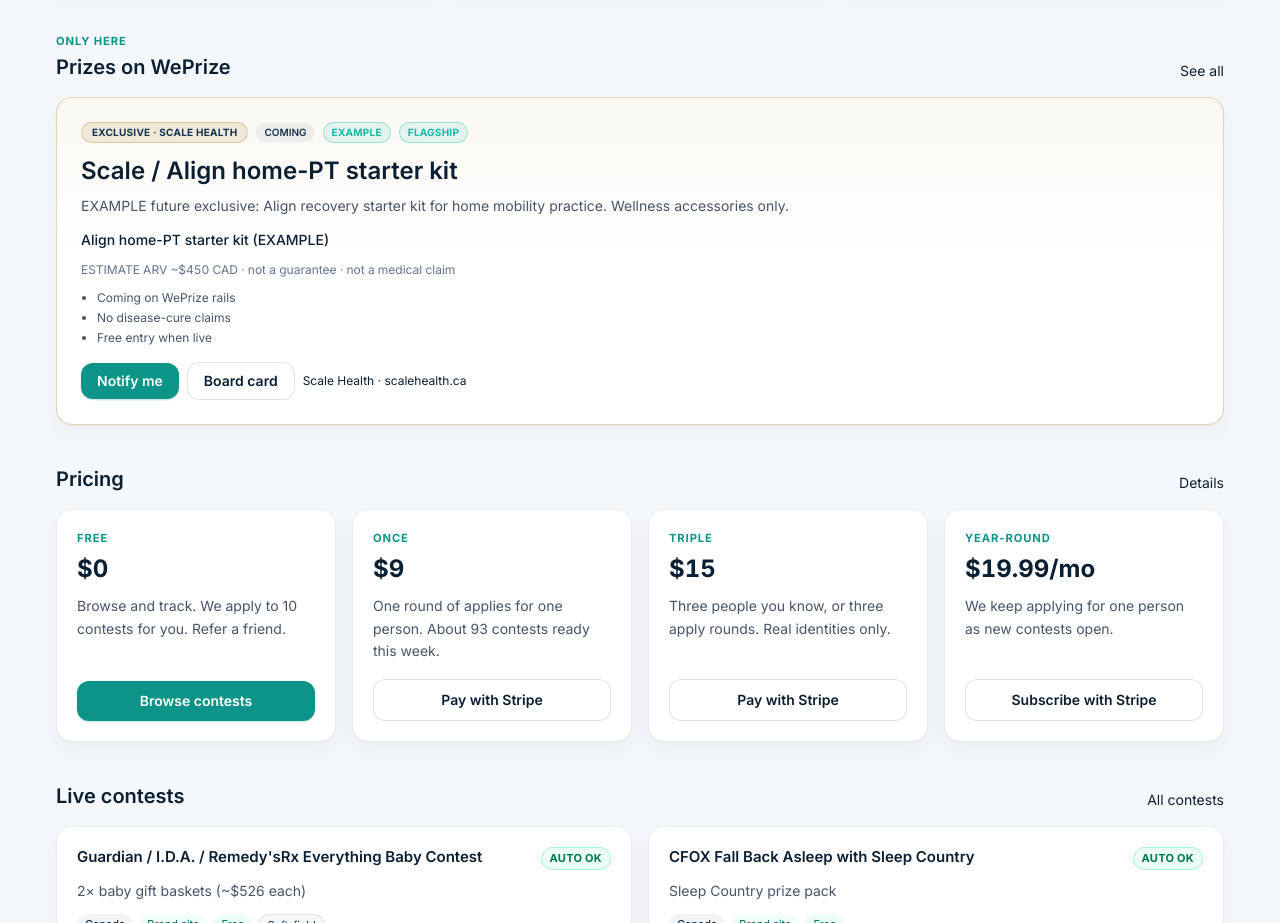
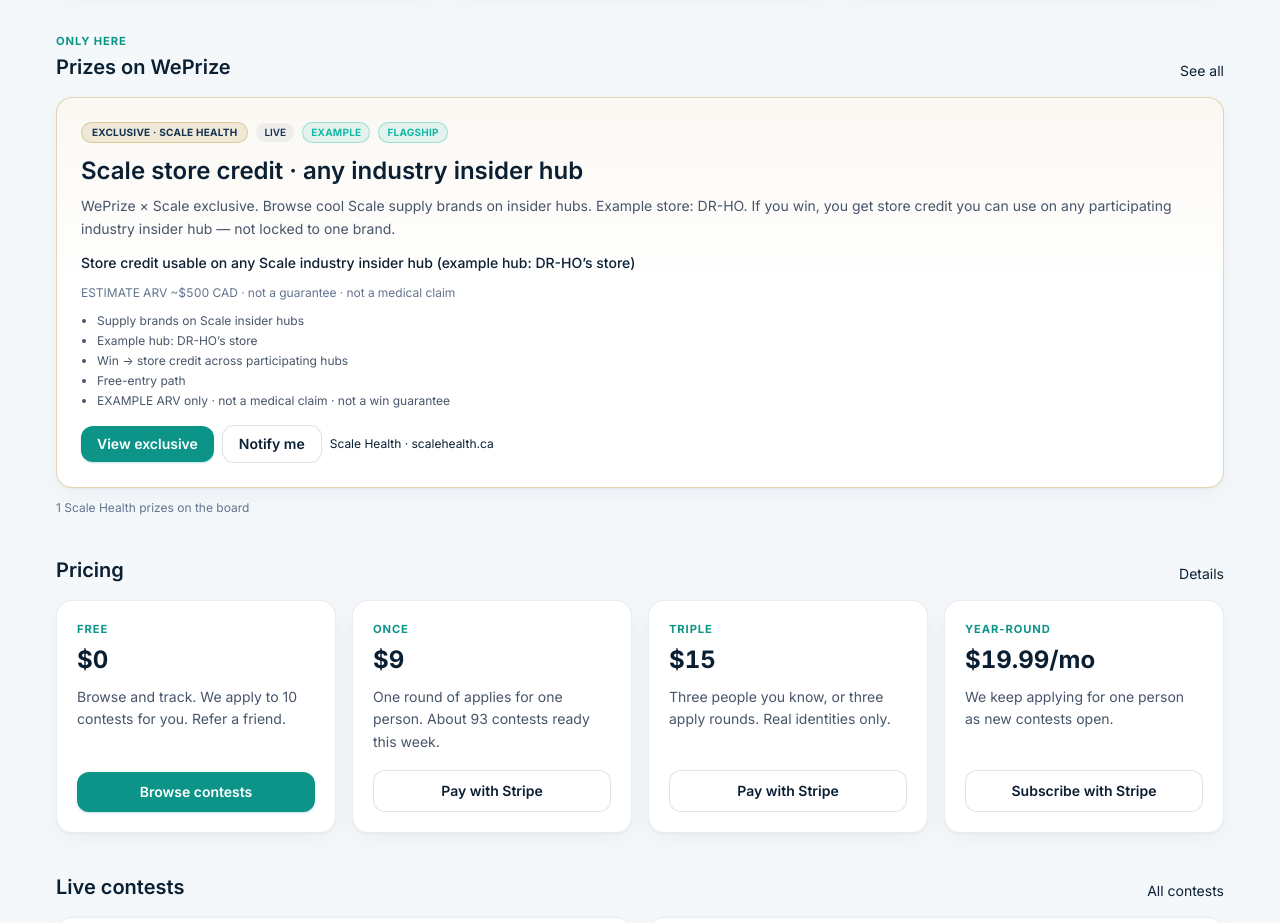
Before and after one commit to randy-ship-it/weprize, a React (Vite) app: page / in a window 1280 px wide. Shown: the part 1440-2363 px from the top of the page. Built offline with nearby package versions, Linux system fonts and the light colour scheme; no server answers.

Commit message:
feat(scale): working store-credit exclusive with DR-HO hub example
Fix broken Exclusives click-in (contest_slug pointed at missing board cards).
Flagship is now Scale store credit usable on any industry insider hub; example
store = DR-HO. Adds matching contests.json row + detail hubs blurb.

```diff
--- a/src/components/ExclusiveCard.tsx
+++ b/src/components/ExclusiveCard.tsx
@@ -60,13 +60,19 @@ export function ExclusiveCard({
         ))}
       </ul>
       <div className="flex flex-wrap gap-2 items-center">
-        <button type="button" onClick={notify} className="btn-primary px-4 py-2 text-sm">
-          {exclusive.cta_label}
-        </button>
         {exclusive.contest_slug ? (
-          <Link to={`/contests/${exclusive.contest_slug}`} className="btn-ghost px-4 py-2 text-sm text-navy-950">
-            Board card
+          <Link to={`/contests/${exclusive.contest_slug}`} className="btn-primary px-4 py-2 text-sm">
+            {exclusive.cta_label || 'Open exclusive'}
           </Link>
+        ) : (
+          <button type="button" onClick={notify} className="btn-primary px-4 py-2 text-sm">
+            {exclusive.cta_label}
+          </button>
+        )}
+        {exclusive.contest_slug ? (
+          <button type="button" onClick={notify} className="btn-ghost px-4 py-2 text-sm text-navy-950">
+            Notify me
+          </button>
         ) : null}
         <a
           href={exclusive.sponsor_url}
--- a/src/data/exclusives.json
+++ b/src/data/exclusives.json
@@ -1,33 +1,52 @@
 [
   {
     "id": "ex-001",
+    "slug": "scale-store-credit-insider-hubs",
+    "title": "Scale store credit \u00b7 any industry insider hub",
+    "sponsor": "Scale Health",
+    "sponsor_url": "https://scalehealth.ca",
+    "summary": "WePrize \u00d7 Scale exclusive. Browse cool Scale supply brands on insider hubs. Example store: DR-HO. If you win, you get store credit you can use on any participating industry insider hub \u2014 not locked to one brand.",
+    "prize_text": "Store credit usable on any Scale industry insider hub (example hub: DR-HO\u2019s store)",
+    "arv_cad_estimate": 500,
+    "status": "live",
+    "first_party": true,
+    "lane": "store_credit",
+    "highlights": [
+      "Supply brands on Scale insider hubs",
+      "Example hub: DR-HO\u2019s store",
+      "Win \u2192 store credit across participating hubs",
+      "Free-entry path",
+      "EXAMPLE ARV only \u00b7 not a medical claim \u00b7 not a win guarantee"
+    ],
+    "cta_label": "View exclusive",
+    "contest_slug": "scale-store-credit-insider-hubs"
+  },
+  {
+    "id": "ex-002",
     "slug": "home-humanoid-12mo",
     "title": "12-month home humanoid instruct/use (pre-order)",
     "sponsor": "Scale Health",
     "sponsor_url": "https://scalehealth.ca",
-    "summary": "Flagship WePrize exclusive on our rails. Winner gets 12 months instructing and using a home humanoid (pre-order), quietly previewing future in-home physio / PT with Scale / Align.",
-    "prize_text": "12-month home humanoid instruct/use (pre-order)",
+    "summary": "Future exclusive on our rails \u2014 demoted while store-credit hub exclusive is live.",
+    "prize_text": "12-month home humanoid instruct/use (pre-order) \u2014 COMING",
     "arv_cad_estimate": 24000,
-    "status": "preview",
+    "status": "coming",
     "first_party": true,
     "lane": "humanoid",
     "highlights": [
-      "First-party exclusive on WePrize rails",
+      "Coming later",
       "Free-entry path when live",
-      "Soft promo for future in-home physio / PT",
-      "Household rules we write because first-party",
-      "EXAMPLE ARV only · not a medical claim"
+      "EXAMPLE ARV only"
     ],
-    "cta_label": "Notify me",
-    "contest_slug": "scale-health-home-humanoid"
+    "cta_label": "Notify me"
   },
   {
-    "id": "ex-002",
+    "id": "ex-003",
     "slug": "align-home-pt-kit",
     "title": "Scale / Align home-PT starter kit",
     "sponsor": "Scale Health",
     "sponsor_url": "https://scalehealth.ca",
-    "summary": "EXAMPLE future exclusive: Align recovery starter kit for home mobility practice. Wellness accessories only.",
+    "summary": "EXAMPLE future exclusive: Align recovery starter kit. Wellness accessories only.",
     "prize_text": "Align home-PT starter kit (EXAMPLE)",
     "arv_cad_estimate": 450,
     "status": "coming",
@@ -38,26 +57,6 @@
       "No disease-cure claims",
       "Free entry when live"
     ],
-    "cta_label": "Notify me",
-    "contest_slug": "scale-health-align-home-pt-kit"
-  },
-  {
-    "id": "ex-003",
-    "slug": "align-recovery-pack",
-    "title": "Align recovery accessories pack",
-    "sponsor": "Scale Health",
-    "sponsor_url": "https://scalehealth.ca",
-    "summary": "EXAMPLE coming exclusive: recovery accessories pack for home practice days.",
-    "prize_text": "Align recovery accessories pack (EXAMPLE)",
-    "arv_cad_estimate": 180,
-    "status": "coming",
-    "first_party": true,
-    "lane": "align",
-    "highlights": [
-      "First-party rails",
-      "EXAMPLE only",
-      "Canada-first"
-    ],
     "cta_label": "Notify me"
   },
   {
@@ -66,18 +65,16 @@
     "title": "Scale Health community challenge badge",
     "sponsor": "Scale Health",
     "sponsor_url": "https://scalehealth.ca",
-    "summary": "EXAMPLE community challenge badge + merch pack for WePrize members who stay on the board.",
+    "summary": "EXAMPLE community challenge badge + merch pack.",
     "prize_text": "Community challenge badge pack (EXAMPLE)",
     "arv_cad_estimate": 75,
     "status": "coming",
     "first_party": true,
     "lane": "other",
     "highlights": [
-      "Soft engagement exclusive",
       "Not live yet",
       "EXAMPLE"
     ],
-    "cta_label": "Notify me",
-    "contest_slug": "scale-health-community-challenge"
+    "cta_label": "Notify me"
   }
 ]
--- a/src/pages/ContestDetail.tsx
+++ b/src/pages/ContestDetail.tsx
@@ -17,7 +17,7 @@ export function ContestDetail() {
     return (
       <div className="rounded-2xl border border-dashed border-navy-950/20 bg-white p-10 text-center">
         <p className="text-navy-950 font-semibold mb-2">Contest not found</p>
-        <p className="text-sm text-slate-600 mb-4">That slug is not in the draft seed.</p>
+        <p className="text-sm text-slate-600 mb-4">That contest is not on the board. Try Exclusives or Contests.</p>
         <Link to="/contests" className="text-teal-600 hover:underline text-sm">
           Back to feed
         </Link>
@@ -58,6 +58,30 @@ export function ContestDetail() {
         <h1 className="text-2xl sm:text-3xl font-bold text-navy-950 tracking-tight">{contest.name}</h1>
         <p className="text-slate-600 leading-relaxed">{contest.prize_text}</p>
       </header>
+
+      {exclusive && contest.source === 'scale_health' ? (
+        <section className="card-surface rounded-2xl p-5 space-y-3 border border-soft-gold/30">
+          <h2 className="text-sm font-semibold text-navy-950">Industry insider hubs</h2>
+          <p className="text-sm text-slate-600 leading-relaxed">
+            Scale connects wellness supply brands to industry insider hubs. Example store on the network:{' '}
+            <span className="font-medium text-navy-950">DR-HO</span>. If you win, your store credit works on any participating insider hub — pick the brand store you actually want.
+          </p>
+          <ul className="text-sm text-slate-600 list-disc pl-5 space-y-1">
+            <li>Browse cool Scale supply brands on hub storefronts</li>
+            <li>Example hub: DR-HO&apos;s store</li>
+            <li>Prize = store credit across participating hubs (not locked to one SKU)</li>
+            <li>Free entry · official rules when entry fully opens · estimates only</li>
+          </ul>
+          <a
+            href="https://scalehealth.ca"
+            target="_blank"
+            rel="noopener noreferrer"
+            className="inline-flex text-sm text-teal-600 hover:underline"
+          >
+            Scale Health →
+          </a>
+        </section>
+      ) : null}
 
       <section className="card-surface rounded-2xl p-5 space-y-3">
         <h2 className="text-sm font-semibold text-navy-950">Prize</h2>
--- a/src/pages/Exclusives.tsx
+++ b/src/pages/Exclusives.tsx
@@ -19,11 +19,11 @@ export function Exclusives() {
           WePrize exclusives · powered with Scale Health
         </h1>
         <p className="text-slate-600 text-sm leading-relaxed">
-          First-party giveaways on our rails. We write the household rules. Soft sponsor:{' '}
+          First-party exclusives on our rails with{' '}
           <a href="https://scalehealth.ca" target="_blank" rel="noopener noreferrer" className="text-teal-600 hover:underline">
-            ScaleHealth.ca
+            Scale Health
           </a>
-          . Notify only. Not medical advice. No disease-cure claims.
+          . Cool supply brands on industry insider hubs — example store: DR-HO. Win store credit you can use on any participating hub. Free entry when open. Estimates only — not a win guarantee. Not medical advice.
         </p>
       </header>
 
```
Also changed, not shown: src/data/contests.json.
